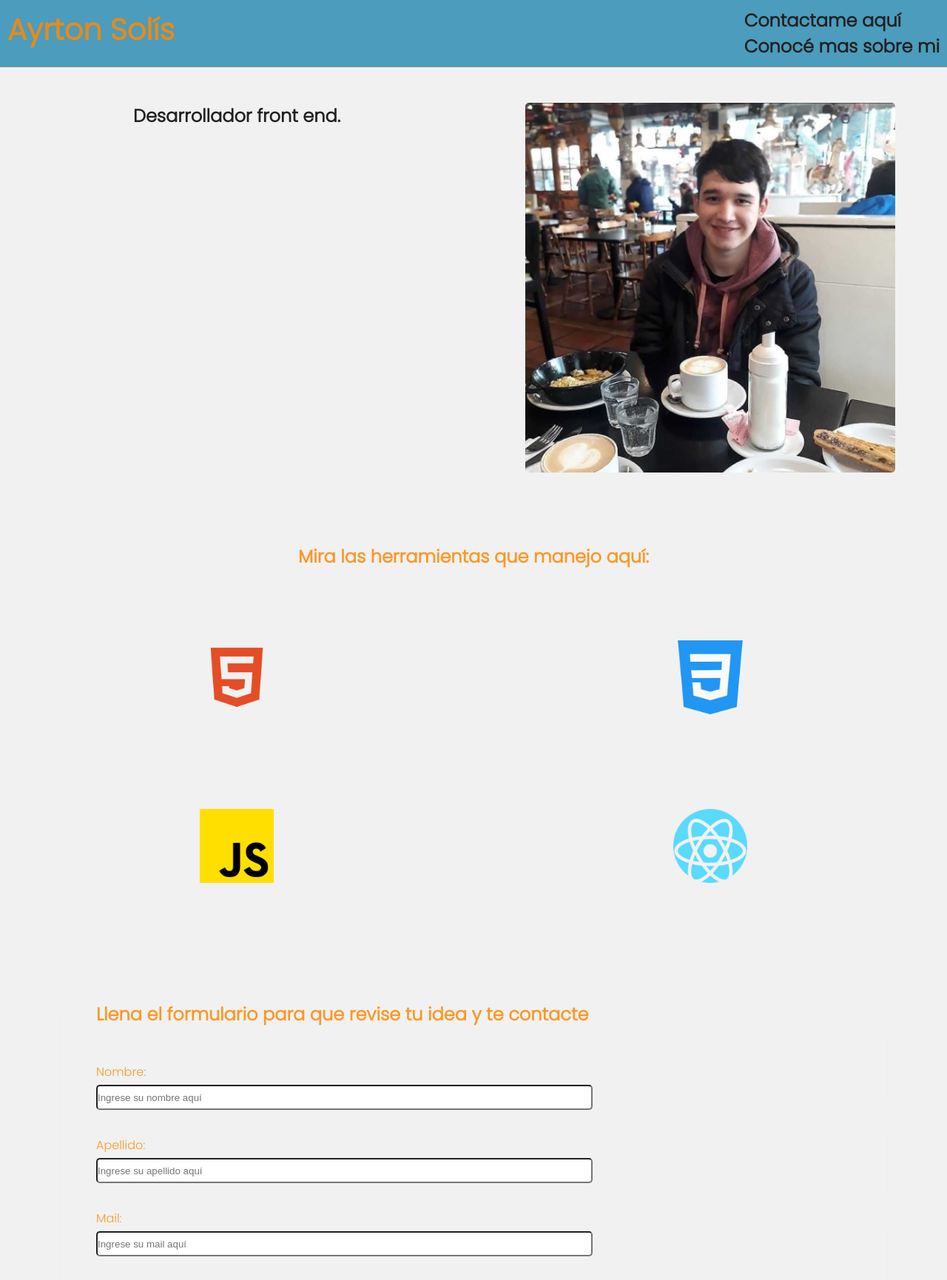
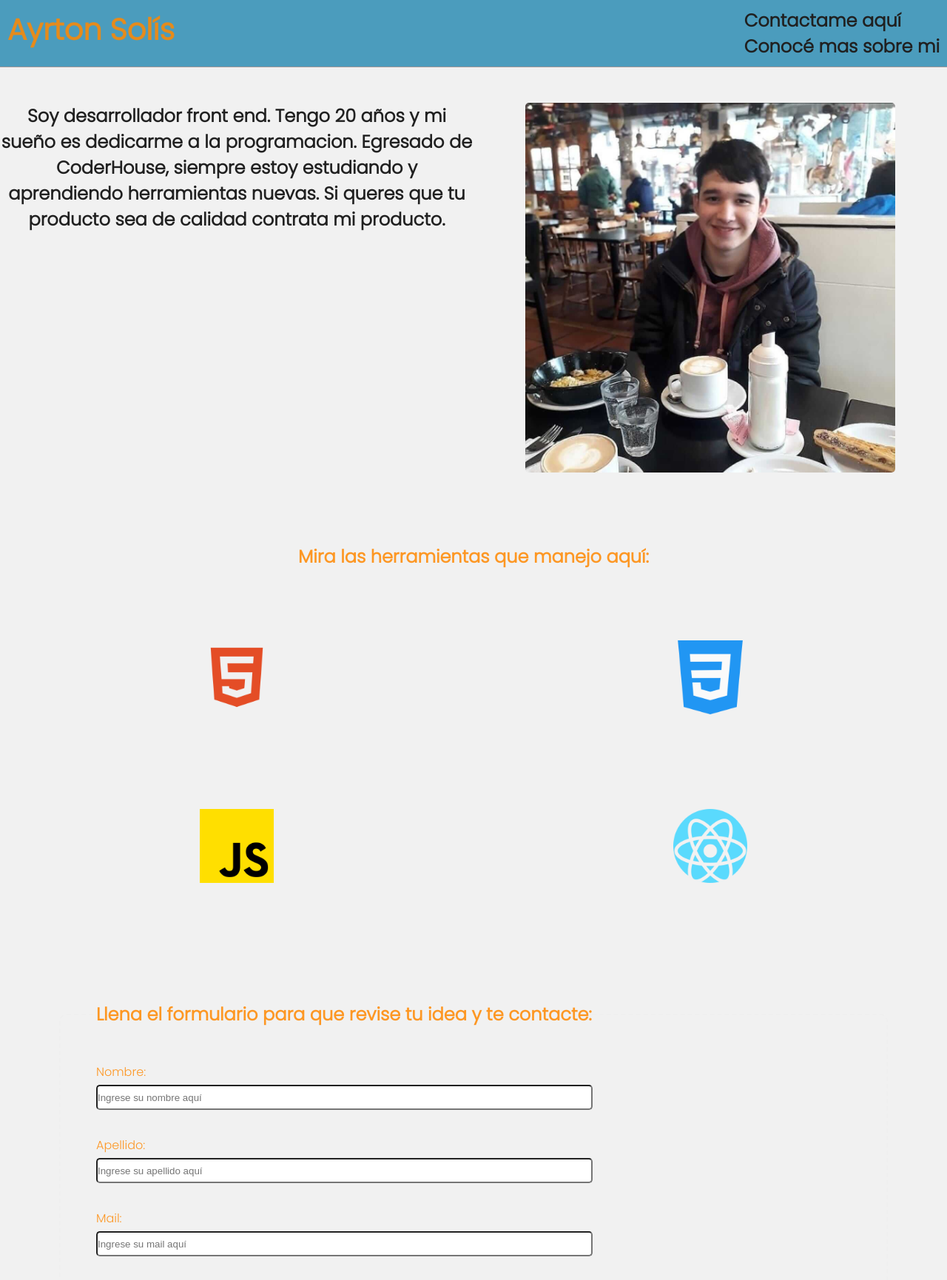
Before and after one commit to Ayrton-Solis/ProyectoFinal, a website: page index.html in a window 1280 px wide. Shown: the top 1731 px of the page at 74% size. Drawn offline with Linux system fonts and the light colour scheme; a web font is replaced by a local one.

Commit message:
Detalles terminados

```diff
--- a/css/galeria.css
+++ b/css/galeria.css
@@ -26,7 +26,7 @@ header {
 
 section .descripcion {
   padding: 20px;
-  color: rgba(255, 136, 0, 0.856); }
+  color: rgb(32, 32, 32); }
 
 section .fotos {
   display: grid;
--- a/index.html
+++ b/index.html
@@ -25,7 +25,7 @@
     </header>
     <section>
         <div class="presentacion">
-            <h2>Desarrollador front end. </h2>
+            <h2>Soy desarrollador front end. Tengo 20 años y mi sueño es dedicarme a la programacion. Egresado de CoderHouse, siempre estoy estudiando y aprendiendo herramientas nuevas. Si queres que tu producto sea de calidad contrata mi producto.</h2>
             <img src="Imagenes/perfil.png" alt="perfil">
         </div>
         <div class="trabajos">
@@ -39,7 +39,7 @@
         </div>
         <form id="contacto">
             <fieldset>
-                <legend><h2>Llena el formulario para que revise tu idea y te contacte</h2></legend>
+                <legend><h2>Llena el formulario para que revise tu idea y te contacte:</h2></legend>
                 <label for="nombre_apellido">Nombre:</label>
                 <input type="text" name="nombre_apellido" placeholder="Ingrese su nombre aquí">
                 <br>
```
